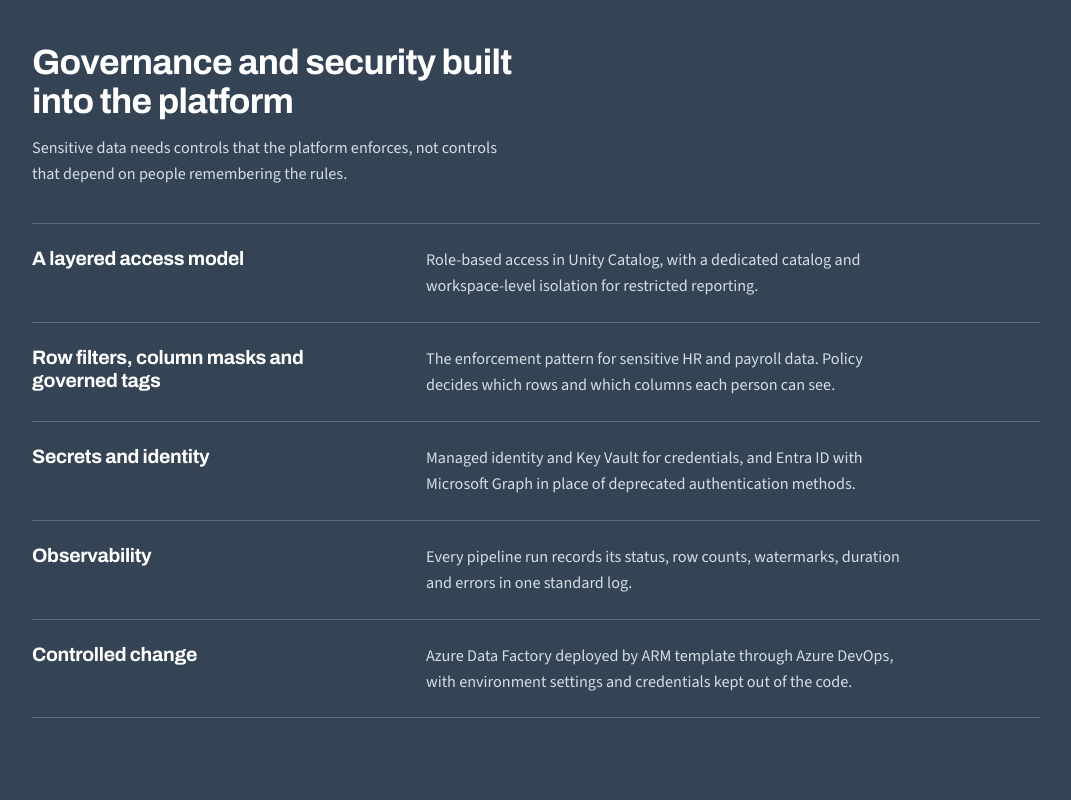
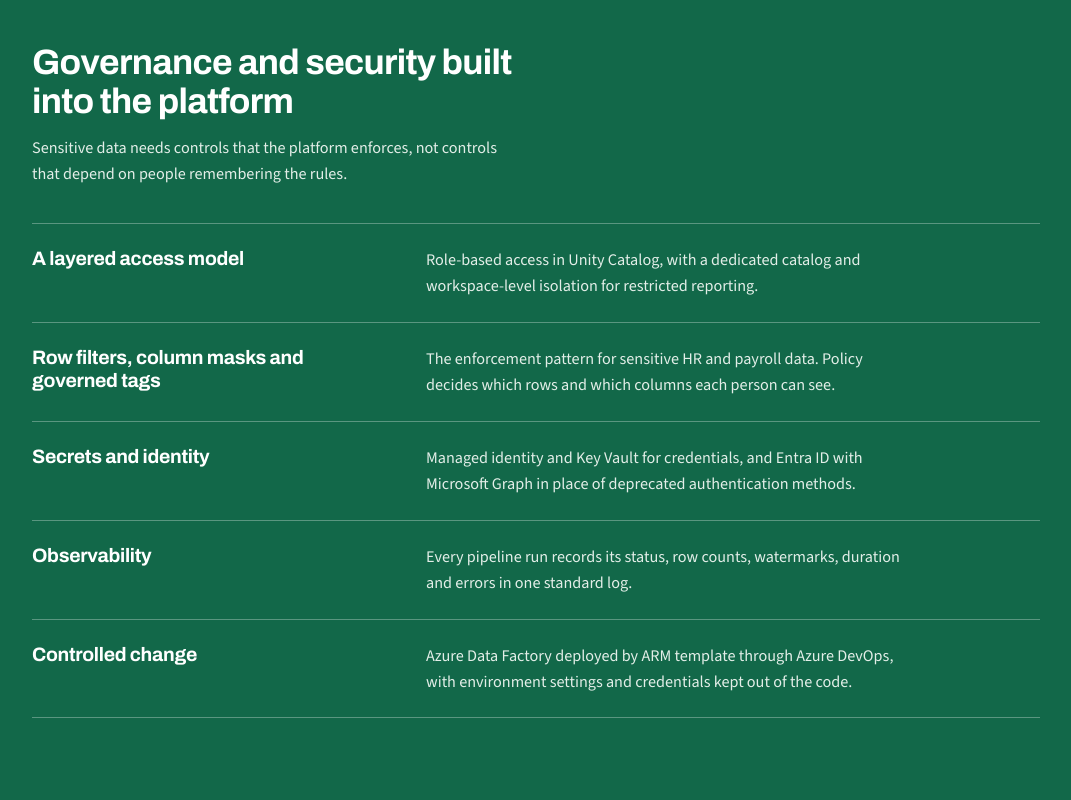
Before and after one commit to satwik-chodisetti/cognit-landing, a plain HTML site: page index.html in a window 1280 px wide. Shown: the part 3380-4180 px from the top of the page, without its empty margins (104-1175 px from the left). Drawn offline with nearby package versions, Linux system fonts and the light colour scheme.

Commit message:
changing colour

```diff
--- a/index.html
+++ b/index.html
@@ -159,14 +159,14 @@
   .work .row dd { color: var(--ink); }
 
   /* dark section */
-  .section.dark { background: var(--ink); color: #fff; border-top: 0; }
+  .section.dark { background: var(--accent); color: #fff; border-top: 0; }
   .section.dark + .section { border-top: 0; }
   .dark h2.title { color: #fff; max-width: 24ch; }
-  .dark .lede { color: #D5DEE3; margin-top: 1rem; }
-  .dark .row { border-top-color: rgba(255, 255, 255, .22); }
-  .dark .row:last-child { border-bottom-color: rgba(255, 255, 255, .22); }
+  .dark .lede { color: #E3EEE8; margin-top: 1rem; }
+  .dark .row { border-top-color: rgba(255, 255, 255, .3); }
+  .dark .row:last-child { border-bottom-color: rgba(255, 255, 255, .3); }
   .dark .row dt { color: #fff; }
-  .dark .row dd { color: #D5DEE3; }
+  .dark .row dd { color: #E3EEE8; }
 
   /* capabilities */
   .caps { display: grid; gap: 2.25rem 2rem; margin-top: 2.5rem; }
```
